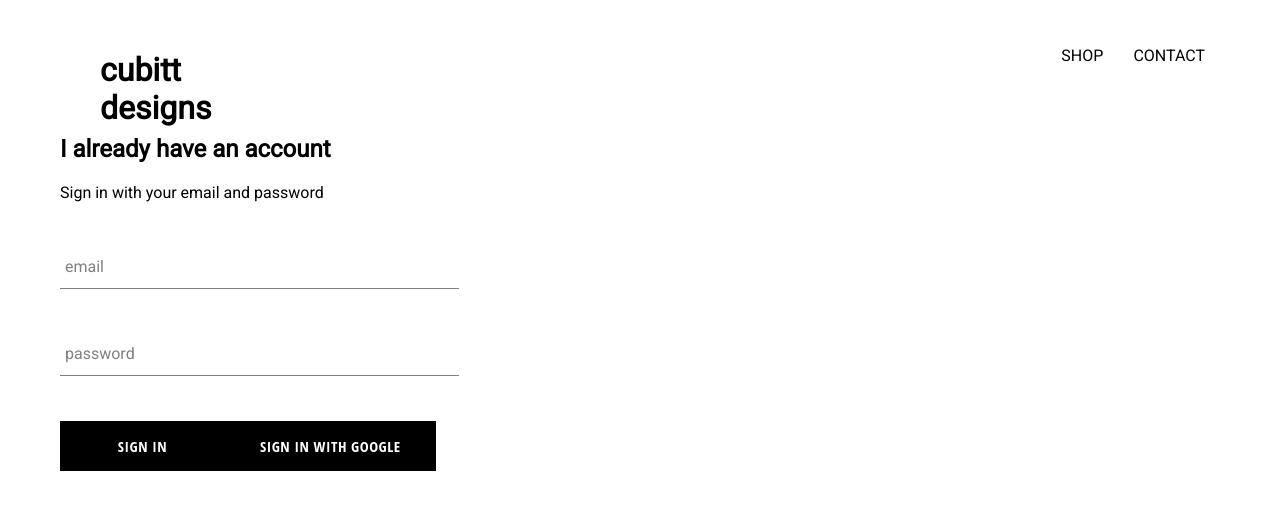
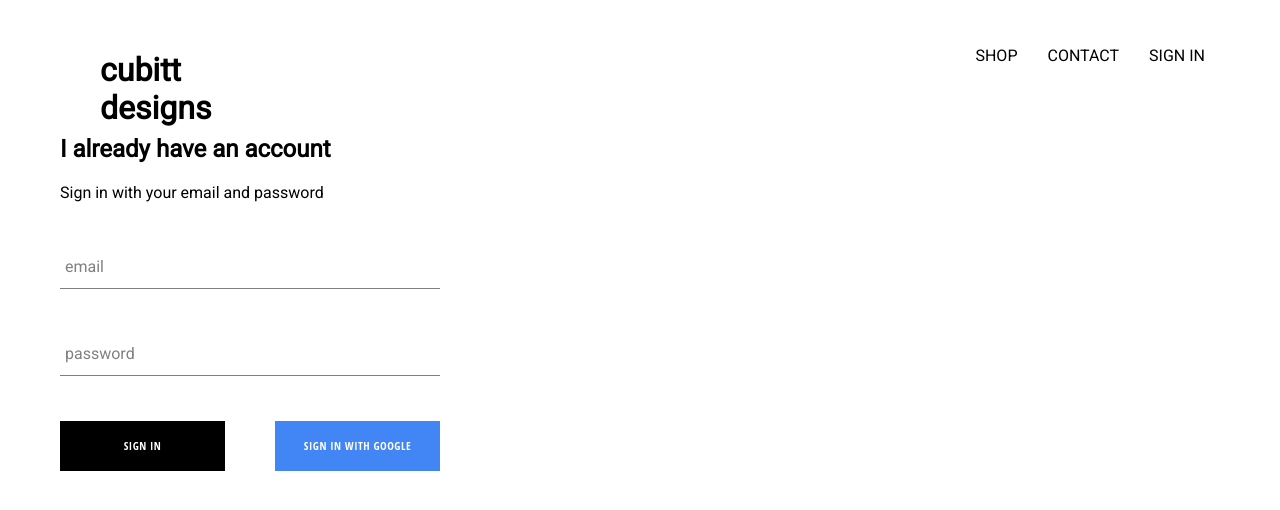
Before and after one commit to JebRichards/cubitt-designs, a React (Create React App) app: page /signin in a window 1280 px wide. Shown: the top 510 px of the page. Built offline with nearby package versions, Linux system fonts and the light colour scheme; no server answers.

Commit message:
Added sign in with google functionality

```diff
--- a/src/App.css
+++ b/src/App.css
@@ -7,3 +7,7 @@
      text-decoration: none;
      color: black;
  }
+
+ * {
+    box-sizing: border-box;
+ }
--- a/src/App.js
+++ b/src/App.js
@@ -5,11 +5,33 @@
 import ShopPage from "./pages/shop/shop.component";
 import Header from "./components/header/header.component";
 import SignInAndSignUp from "./pages/sign-in-and-sign-up/sign-in-and-sign-up.component";
+import { auth } from "./firebase/firebase.utils";
 
-function App() {
+class App extends React.Component {
+  constructor() {
+    super();
+
+    this.state = {
+      currentUser: null,
+    };
+  }
+
+  unsubscribeFromAuth = null;
+
+  componentDidMount() {
+    this.unsubscribeFromAuth = auth.onAuthStateChanged((user) => {
+      this.setState({ currentUser: user });
+    });
+  }
+
+  componentWillUnmount() {
+    this.unsubscribeFromAuth();
+  }
+
+  render() {
     return (
       <div>
-      <Header />
+        <Header currentUser={this.state.currentUser} />
         <Switch>
           <Route exact path="/" component={HomePage}></Route>
           <Route path="/shop" component={ShopPage}></Route>
@@ -18,5 +40,6 @@
       </div>
     );
   }
+}
 
 export default App;
--- a/src/components/custom-button/custom-button.component.jsx
+++ b/src/components/custom-button/custom-button.component.jsx
@@ -2,8 +2,11 @@
 
 import "./custom-button.styles.scss";
 
-const CustomButton = ({ children, ...otherProps }) => (
-  <button className="custom-button" {...otherProps}>
+const CustomButton = ({ children, isGoogleSignIn, ...otherProps }) => (
+  <button
+    className={`${isGoogleSignIn ? "google-sign-in" : ""} custom-button`}
+    {...otherProps}
+  >
     {children}
   </button>
 );
--- a/src/components/custom-button/custom-button.styles.scss
+++ b/src/components/custom-button/custom-button.styles.scss
@@ -4,8 +4,8 @@
   height: 50px;
   letter-spacing: 0.5px;
   line-height: 50px;
-    padding: 0 35px 0 35px;
-    font-size: 15px;
+  padding: 0 15px 0 15px;
+  font-size: 0.7em;
   background-color: black;
   color: white;
   text-transform: uppercase;
@@ -19,4 +19,14 @@
     color: black;
     border: 1px solid black;
   }
+
+  &.google-sign-in {
+    background-color: #4285f4;
+    color: white;
+
+    &:hover {
+      background-color: #357ae8;
+      border: none;
     }
+  }
+}
--- a/src/components/header/header.component.jsx
+++ b/src/components/header/header.component.jsx
@@ -1,10 +1,11 @@
 import React from "react";
 import { Link } from "react-router-dom";
 // import { ReactComponent as Logo } from "../../assets/block.svg";
+import { auth } from "../../firebase/firebase.utils";
 
 import "./header.styles.scss";
 
-const Header = () => (
+const Header = ({ currentUser }) => (
   <div className="header">
     <Link to="/">
       <h1>
@@ -19,6 +20,15 @@
       <Link to="/contact" className="option">
         CONTACT
       </Link>
+      {currentUser ? (
+        <div className="option" onClick={() => auth.signOut()}>
+          SIGN OUT
+        </div>
+      ) : (
+        <Link className="option" to="/signin">
+          SIGN IN
+        </Link>
+      )}
     </div>
   </div>
 );
--- a/src/components/header/header.styles.scss
+++ b/src/components/header/header.styles.scss
@@ -19,6 +19,7 @@
 
       .option {
         padding: 10px 15px;
+        cursor: pointer;
       }
     }
   }
--- a/src/components/sign-in/sign-in.component.jsx
+++ b/src/components/sign-in/sign-in.component.jsx
@@ -52,10 +52,12 @@
             label="password"
             required
           />
-          <CustomButton type="submit">Sign In</CustomButton>
-          <CustomButton onClick={signInWithGoogle}>
-            Sign In with Google
-          </CustomButton>
+          <div className="buttons">
+            <CustomButton type="submit">SIGN IN</CustomButton>
+            <CustomButton onClick={signInWithGoogle} isGoogleSignIn>
+              SIGN IN WITH GOOGLE
+            </CustomButton>
+          </div>
         </form>
       </div>
     );
--- a/src/components/sign-in/sign-in.styles.scss
+++ b/src/components/sign-in/sign-in.styles.scss
@@ -1,9 +1,14 @@
 .sign-in {
-    width: 30vw;
-    display: flex;
-    flex-direction: column;
-  }
+  width: 380px;
+  display: flex;
+  flex-direction: column;
 
   .title {
     margin: 10px 0;
   }
+
+  .buttons {
+    display: flex;
+    justify-content: space-between;
+  }
+}
```
Lines whose indentation alone changed are shown as unchanged.
